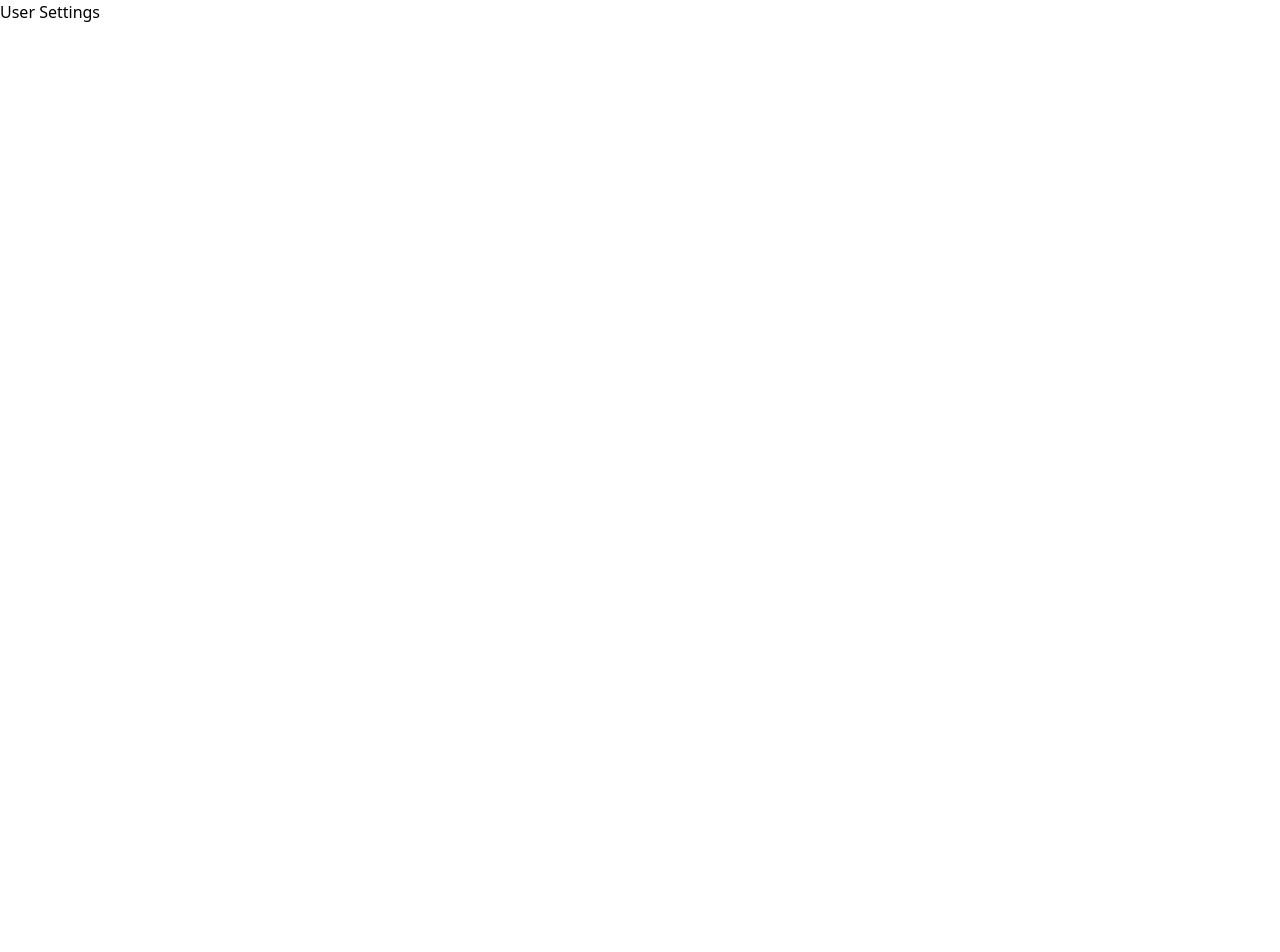
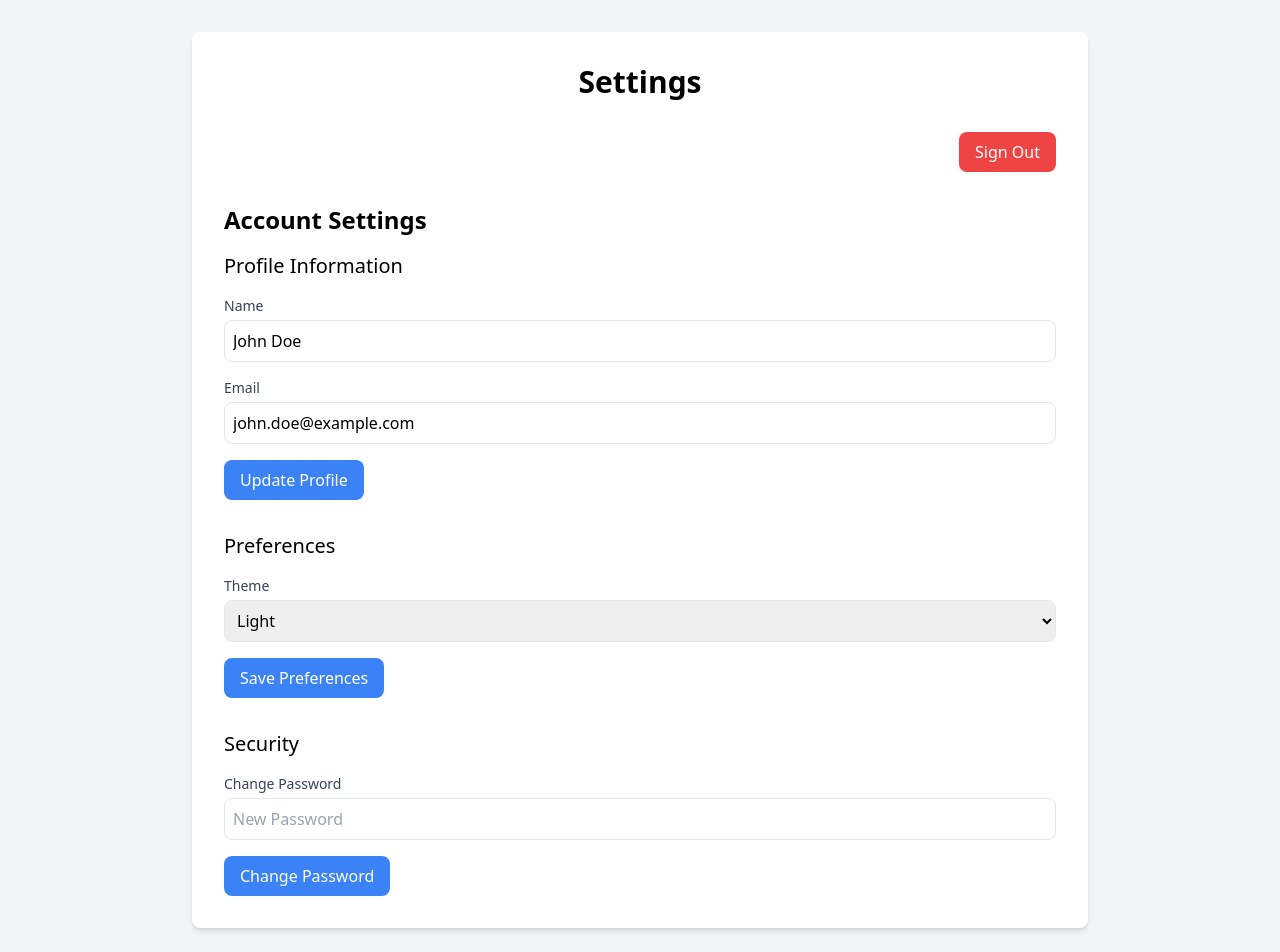
Before and after one commit to bdshakhawat/bookstore-app, a Next.js app in the folder frontend/: page /usersettings in a window 1280 px wide. Shown: the top 952 px of the page. Before the commit the page ends 800 px from the top, so only its background shows below. Built offline with nearby package versions, Linux system fonts and the light colour scheme; no server answers.

Commit message:
dashboard and settings

```diff
--- a/frontend/src/app/usersettings/page.js
+++ b/frontend/src/app/usersettings/page.js
@@ -1,11 +1,10 @@
+import SettingsPage from "@/components/SettingsDetails";
 
 
 
 const UserSettings = () => {
     return (
-        <div>
-            <h1>User Settings</h1>
-        </div>
+        <SettingsPage/>
     )
 }
 export default UserSettings;
--- /dev/null
+++ b/frontend/src/components/SettingsDetails.jsx
@@ -0,0 +1,111 @@
+"use client";
+import { useClerk } from "@clerk/nextjs"; // Import useClerk for sign-out functionality
+import { useRouter } from "next/navigation"; // Import useRouter for navigation
+
+export default function SettingsPage() {
+    // Initialize Clerk signOut function
+  const { signOut } = useClerk();
+  // Initialize Next.js router
+  const router = useRouter();
+
+  // Handle sign out
+  const handleSignOut = async () => {
+    // Sign out the user
+    await signOut();
+    // Redirect to the home page
+    router.push("/");
+  };
+
+  return (
+    <div className="min-h-screen bg-gray-100 py-8">
+      <div className="max-w-4xl mx-auto bg-white p-8 rounded-lg shadow-md">
+        <h1 className="text-3xl font-bold text-center mb-8">Settings</h1>
+
+        {/* Sign Out Button */}
+        <div className="flex justify-end">
+          <button
+            onClick={handleSignOut}
+            className="bg-red-500 text-white px-4 py-2 rounded-lg hover:bg-red-600 transition-colors duration-300"
+          >
+            Sign Out
+          </button>
+        </div>
+
+        {/* Settings Content */}
+        <div className="mt-8">
+          <h2 className="text-2xl font-semibold mb-4">Account Settings</h2>
+
+          {/* Profile Section */}
+          <div className="mb-8">
+            <h3 className="text-xl font-medium mb-4">Profile Information</h3>
+            <div className="space-y-4">
+              <div>
+                <label className="block text-sm font-medium text-gray-700">
+                  Name
+                </label>
+                <input
+                  type="text"
+                  defaultValue="John Doe"
+                  className="mt-1 p-2 w-full border rounded-lg focus:ring-2 focus:ring-blue-500"
+                />
+              </div>
+              <div>
+                <label className="block text-sm font-medium text-gray-700">
+                  Email
+                </label>
+                <input
+                  type="email"
+                  defaultValue="john.doe@example.com"
+                  className="mt-1 p-2 w-full border rounded-lg focus:ring-2 focus:ring-blue-500"
+                />
+              </div>
+              <button className="bg-blue-500 text-white px-4 py-2 rounded-lg hover:bg-blue-600 transition-colors duration-300">
+                Update Profile
+              </button>
+            </div>
+          </div>
+
+          {/* Preferences Section */}
+          <div className="mb-8">
+            <h3 className="text-xl font-medium mb-4">Preferences</h3>
+            <div className="space-y-4">
+              <div>
+                <label className="block text-sm font-medium text-gray-700">
+                  Theme
+                </label>
+                <select className="mt-1 p-2 w-full border rounded-lg focus:ring-2 focus:ring-blue-500">
+                  <option value="light">Light</option>
+                  <option value="dark">Dark</option>
+                  <option value="system">System</option>
+                </select>
+              </div>
+              <button className="bg-blue-500 text-white px-4 py-2 rounded-lg hover:bg-blue-600 transition-colors duration-300">
+                Save Preferences
+              </button>
+            </div>
+          </div>
+
+          {/* Security Section */}
+          <div>
+            <h3 className="text-xl font-medium mb-4">Security</h3>
+            <div className="space-y-4">
+              <div>
+                <label className="block text-sm font-medium text-gray-700">
+                  Change Password
+                </label>
+                <input
+                  type="password"
+                  placeholder="New Password"
+                  className="mt-1 p-2 w-full border rounded-lg focus:ring-2 focus:ring-blue-500"
+                />
+              </div>
+              <button className="bg-blue-500 text-white px-4 py-2 rounded-lg hover:bg-blue-600 transition-colors duration-300">
+                Change Password
+              </button>
+            </div>
+          </div>
+        </div>
+      </div>
+    </div>
+  );
+}
--- a/frontend/src/components/UserDashboard.jsx
+++ b/frontend/src/components/UserDashboard.jsx
@@ -1,11 +1,16 @@
 "use client";
 import { useEffect, useState } from "react";
 import axios from "axios";
+import { useRouter } from "next/navigation"; // Updated import for Next.js 13+
+import { useClerk } from "@clerk/nextjs"; // Import useClerk for sign-out functionality
 
 export default function UserDashboard() {
   const [items, setItems] = useState([]); // State to store items
   const [newItem, setNewItem] = useState({ title: "", author: "", price: "" }); // State for new item form
   const [editItem, setEditItem] = useState(null); // State for editing an item
+
+  const router = useRouter(); // Initialize Next.js router
+  const { signOut } = useClerk(); // Initialize Clerk signOut function
 
   // Fetch all items on component mount
   useEffect(() => {
@@ -52,18 +57,6 @@ export default function UserDashboard() {
     }
   };
 
-  // const addItem = async () => {
-  //   try {
-  //     const response = await axios.post("http://localhost:5000/books", newItem);
-  //     console.log("API Response:", response.data); // Log the API response
-  //     setItems([...items, response.data]); // Add the new item to the list
-  //     setNewItem({ title: "", author: "", price: "" }); // Reset form
-  //     console.log("Updated Items:", items); // Log the updated items state
-  //   } catch (err) {
-  //     console.error("Error adding item:", err);
-  //   }
-  // };
-
   // Update an existing item
   const updateItem = async () => {
     try {
@@ -89,9 +82,39 @@ export default function UserDashboard() {
     }
   };
 
+  // Handle sign out
+  const handleSignOut = async () => {
+    // Sign out the user
+    await signOut();
+    // Redirect to the home page
+    router.push("/");
+  };
+
+  // Handle settings navigation
+  const handleSettings = () => {
+    // Redirect to the settings page
+    router.push("/usersettings");
+  };
+
   return (
     <div className="container mx-auto p-4">
       <h1 className="text-2xl font-bold text-center mb-6">User Dashboard</h1>
+
+      {/* Sign Out and Settings Buttons */}
+      <div className="flex justify-end space-x-4 mb-6">
+        <button
+          onClick={handleSettings}
+          className="bg-gray-500 text-white p-2 rounded hover:bg-gray-600"
+        >
+          Settings
+        </button>
+        <button
+          onClick={handleSignOut}
+          className="bg-red-500 text-white p-2 rounded hover:bg-red-600"
+        >
+          Sign Out
+        </button>
+      </div>
 
       {/* Add New Item Form */}
       <div className="mb-8">
@@ -178,7 +201,7 @@ export default function UserDashboard() {
       {/* Display Items */}
       <div className="grid grid-cols-1 sm:grid-cols-2 md:grid-cols-3 lg:grid-cols-4 gap-6">
         {items.map((item) => (
-          <div key={item.id } className="border p-4 rounded-lg shadow-md">
+          <div key={item.id} className="border p-4 rounded-lg shadow-md">
             <h2 className="text-lg font-semibold">{item.title}</h2>
             <p className="text-gray-600">Author: {item.author}</p>
             <p className="text-gray-600">Price: ${item.price}</p>
```
Lines whose indentation alone changed are shown as unchanged.
